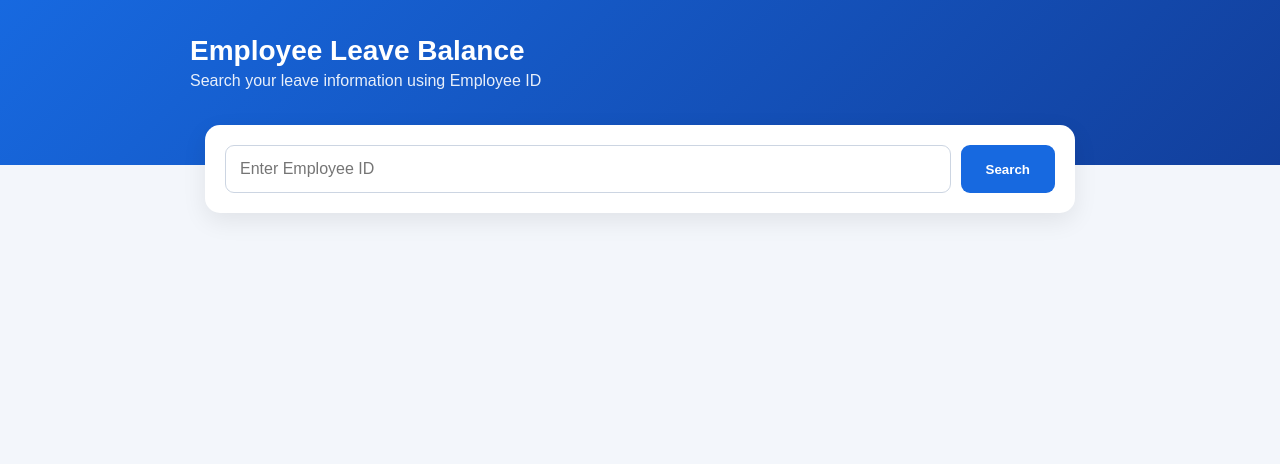
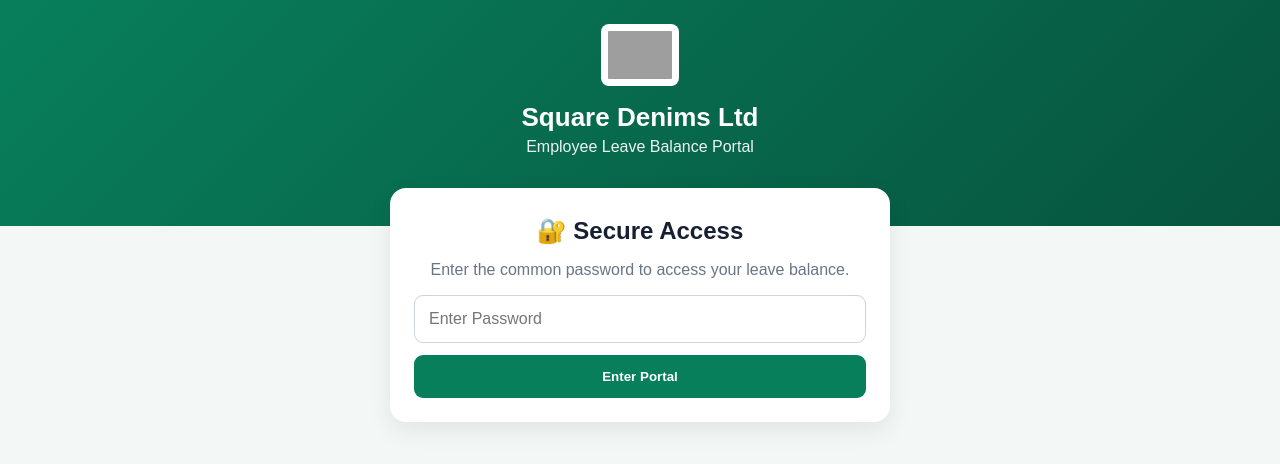
Before and after one commit to mehedihr1680-coder/leave-balance-portal, a Flask app: page / in a window 1280 px wide. Shown: the top 464 px of the page. Run offline with Flask 3, Linux system fonts and the light colour scheme; grey boxes are pictures that could not be loaded.

Commit message:
Update index.html

```diff
--- a/templates/index.html
+++ b/templates/index.html
@@ -3,252 +3,86 @@
 <head>
 <meta charset="utf-8">
 <meta name="viewport" content="width=device-width,initial-scale=1">
-<title>Employee Leave Balance</title>
-
+<title>Square Denims Ltd - Leave Balance</title>
 <style>
 *{box-sizing:border-box}
-
-body{
-margin:0;
-font-family:Arial,Segoe UI,sans-serif;
-background:#f3f6fb;
-color:#172033;
-}
-
-.header{
-background:linear-gradient(135deg,#1769e0,#123f9c);
-color:white;
-padding:30px 20px 70px;
-}
-
-.header-box{
-max-width:900px;
-margin:auto;
-}
-
-.header h1{
-margin:5px 0;
-font-size:28px;
-}
-
-.header p{
-margin:5px 0;
-opacity:.9;
-}
-
-.container{
-max-width:900px;
-margin:-40px auto 40px;
-padding:0 15px;
-}
-
-.search-box{
-background:white;
-padding:20px;
-border-radius:15px;
-box-shadow:0 8px 25px rgba(0,0,0,.08);
-display:flex;
-gap:10px;
-}
-
-.search-box input{
-flex:1;
-padding:14px;
-font-size:16px;
-border:1px solid #ccd5e2;
-border-radius:9px;
-}
-
-.search-box button{
-padding:14px 25px;
-background:#1769e0;
-color:white;
-border:0;
-border-radius:9px;
-font-weight:bold;
-cursor:pointer;
-}
-
-#out{
-margin-top:20px;
-}
-
-.profile{
-background:white;
-border-radius:15px;
-padding:22px;
-box-shadow:0 8px 25px rgba(0,0,0,.07);
-margin-bottom:18px;
-}
-
-.profile h2{
-margin:0 0 12px;
-font-size:25px;
-}
-
-.profile-info{
-display:grid;
-grid-template-columns:repeat(3,1fr);
-gap:12px;
-}
-
-.info-box{
-background:#f5f8fc;
-padding:14px;
-border-radius:10px;
-}
-
-.info-label{
-font-size:12px;
-color:#697586;
-font-weight:bold;
-margin-bottom:5px;
-text-transform:uppercase;
-}
-
-.info-value{
-font-size:16px;
-font-weight:bold;
-}
-
-.summary{
-display:grid;
-grid-template-columns:repeat(3,1fr);
-gap:15px;
-margin-bottom:18px;
-}
-
-.summary-box{
-background:white;
-padding:20px;
-border-radius:15px;
-box-shadow:0 8px 25px rgba(0,0,0,.07);
-text-align:center;
-}
-
-.summary-title{
-font-size:13px;
-color:#697586;
-font-weight:bold;
-text-transform:uppercase;
-}
-
-.summary-number{
-font-size:30px;
-font-weight:bold;
-margin-top:8px;
-color:#1769e0;
-}
-
-.table-box{
-background:white;
-border-radius:15px;
-box-shadow:0 8px 25px rgba(0,0,0,.07);
-overflow:hidden;
-}
-
-.table-title{
-padding:20px;
-font-size:20px;
-font-weight:bold;
-border-bottom:1px solid #e5e9ef;
-}
-
-.table-scroll{
-overflow-x:auto;
-}
-
-table{
-width:100%;
-border-collapse:collapse;
-}
-
-th{
-background:#f5f7fa;
-padding:15px;
-text-align:left;
-font-size:13px;
-color:#536174;
-}
-
-td{
-padding:15px;
-border-top:1px solid #edf0f4;
-}
-
-.center{
-text-align:center;
-}
-
-.type{
-font-weight:bold;
-color:#1769e0;
-}
-
-.balance{
-font-weight:bold;
-color:#1769e0;
-}
-
-.error{
-background:#fff1f0;
-color:#b42318;
-padding:15px;
-border-radius:10px;
-}
-
-.empty{
-background:white;
-padding:25px;
-border-radius:12px;
-text-align:center;
-}
-
+body{margin:0;font-family:Arial,Segoe UI,sans-serif;background:#f3f7f5;color:#172033}
+.header{background:linear-gradient(135deg,#087f5b,#07543e);color:white;padding:24px 20px 65px}
+.header-box{max-width:900px;margin:auto;text-align:center}
+.logo{height:62px;width:auto;background:white;padding:7px;border-radius:8px;margin-bottom:8px}
+.header h1{margin:4px 0;font-size:26px}
+.header p{margin:5px 0;opacity:.92}
+.container{max-width:900px;margin:-38px auto 40px;padding:0 15px}
+.card{background:white;padding:24px;border-radius:16px;box-shadow:0 8px 25px rgba(0,0,0,.08)}
+.gate{text-align:center;max-width:500px;margin:auto}
+.gate h2{margin:5px 0 8px}
+.gate p{color:#697586}
+input{width:100%;padding:14px;font-size:16px;border:1px solid #ccd5e2;border-radius:9px;outline:none}
+button{padding:14px 24px;background:#087f5b;color:white;border:0;border-radius:9px;font-weight:bold;cursor:pointer}
+button:hover{opacity:.92}
+.primary{width:100%;margin-top:12px}
+.error{background:#fff1f0;color:#b42318;padding:14px;border-radius:10px;margin-top:12px}
+.empty{background:white;padding:25px;border-radius:12px;text-align:center}
+.search-box{background:white;padding:20px;border-radius:15px;box-shadow:0 8px 25px rgba(0,0,0,.08);display:flex;gap:10px}
+.search-box input{flex:1}
+.search-box button{min-width:110px}
+.top-actions{display:flex;justify-content:flex-end;margin:0 0 12px}
+.lock{background:#536174;padding:9px 15px;font-size:13px}
+#out{margin-top:20px}
+.profile{background:white;border-radius:15px;padding:22px;box-shadow:0 8px 25px rgba(0,0,0,.07);margin-bottom:18px}
+.profile h2{margin:0 0 12px;font-size:22px}
+.profile-info{display:grid;grid-template-columns:repeat(3,1fr);gap:12px}
+.info-box{background:#f2f8f5;padding:14px;border-radius:10px}
+.info-label{font-size:12px;color:#697586;font-weight:bold;margin-bottom:5px;text-transform:uppercase}
+.info-value{font-size:16px;font-weight:bold}
+.summary{display:grid;grid-template-columns:repeat(3,1fr);gap:15px;margin-bottom:18px}
+.summary-box{background:white;padding:20px;border-radius:15px;box-shadow:0 8px 25px rgba(0,0,0,.07);text-align:center}
+.summary-title{font-size:13px;color:#697586;font-weight:bold;text-transform:uppercase}
+.summary-number{font-size:30px;font-weight:bold;margin-top:8px;color:#087f5b}
+.table-box{background:white;border-radius:15px;box-shadow:0 8px 25px rgba(0,0,0,.07);overflow:hidden}
+.table-title{padding:20px;font-size:20px;font-weight:bold;border-bottom:1px solid #e5e9ef}
+.table-scroll{overflow-x:auto}
+table{width:100%;border-collapse:collapse}
+th{background:#f5f7fa;padding:15px;text-align:left;font-size:13px;color:#536174}
+td{padding:15px;border-top:1px solid #edf0f4}
+.center{text-align:center}
+.type{font-weight:bold;color:#087f5b}
+.balance{font-weight:bold;color:#087f5b}
+.hidden{display:none}
 @media(max-width:650px){
-
-.header h1{
-font-size:23px;
-}
-
-.search-box{
-flex-direction:column;
-}
-
-.search-box input,
-.search-box button{
-width:100%;
-}
-
-.profile-info{
-grid-template-columns:1fr;
-}
-
-.summary{
-grid-template-columns:1fr;
-}
-
-.table-box{
-overflow:hidden;
-}
-
-table{
-min-width:650px;
-}
-
+.header h1{font-size:22px}
+.search-box{flex-direction:column}
+.search-box input,.search-box button{width:100%}
+.profile-info,.summary{grid-template-columns:1fr}
+table{min-width:650px}
 }
 </style>
 </head>
-
 <body>
 
 <div class="header">
 <div class="header-box">
-<h1>Employee Leave Balance</h1>
-<p>Search your leave information using Employee ID</p>
+<img class="logo" src="/static/square_logo.png" alt="SQUARE">
+<h1>Square Denims Ltd</h1>
+<p>Employee Leave Balance Portal</p>
 </div>
 </div>
 
 <div class="container">
+
+<div id="gate" class="card gate">
+<h2>🔐 Secure Access</h2>
+<p>Enter the common password to access your leave balance.</p>
+<input id="password" type="password" placeholder="Enter Password">
+<button class="primary" onclick="unlock()">Enter Portal</button>
+<div id="gateError"></div>
+</div>
+
+<div id="portal" class="hidden">
+
+<div class="top-actions">
+<button class="lock" onclick="lockPortal()">🔒 Lock Portal</button>
+</div>
 
 <div class="search-box">
 <input id="id" placeholder="Enter Employee ID">
@@ -256,271 +90,115 @@
 </div>
 
 <div id="out"></div>
+</div>
 
 </div>
 
 <script>
-
 function e(s){
 return String(s ?? '').replace(/[&<>"']/g,m=>({
-'&':'&amp;',
-'<':'&lt;',
-'>':'&gt;',
-'"':'&quot;',
-"'":'&#39;'
+'&':'&amp;','<':'&lt;','>':'&gt;','"':'&quot;',"'":'&#39;'
 }[m]));
 }
 
-function cleanKey(k){
-return String(k).trim().toUpperCase().replace(/\s+/g,'_');
-}
+function cleanKey(k){return String(k).trim().toUpperCase().replace(/\s+/g,'_');}
 
 const names={
-CL:'Casual Leave',
-SL:'Sick Leave',
-EL:'Earned Leave',
-LWP:'Leave Without Pay',
-AL:'Annual Leave',
-ML:'Medical Leave',
-OL:'Other Leave',
-PL:'Privilege Leave',
-MPL:'Maternity Leave',
-BL:'Bereavement Leave'
+CL:'Casual Leave',SL:'Sick Leave',EL:'Earned Leave',LWP:'Leave Without Pay',
+AL:'Annual Leave',ML:'Medical Leave',OL:'Other Leave',PL:'Privilege Leave',
+MPL:'Maternity Leave',BL:'Bereavement Leave'
 };
 
 function leaveRows(emp){
-
-const keys=Object.keys(emp);
-const rows=[];
-const bases=[];
-
+const keys=Object.keys(emp),rows=[],bases=[];
 keys.forEach(k=>{
-
 const m=cleanKey(k).match(/^(.+?)_(TOTAL|AVAILED|TAKEN|BALANCE)$/);
-
-if(m && !bases.includes(m[1])){
-bases.push(m[1]);
-}
-
+if(m&&!bases.includes(m[1]))bases.push(m[1]);
 });
-
 bases.forEach(base=>{
-
-const find=suffix=>
-keys.find(k=>cleanKey(k)===base+'_'+suffix);
-
-const total=find('TOTAL');
-const taken=find('AVAILED')||find('TAKEN');
-const bal=find('BALANCE');
-
+const find=suffix=>keys.find(k=>cleanKey(k)===base+'_'+suffix);
+const total=find('TOTAL'),taken=find('AVAILED')||find('TAKEN'),bal=find('BALANCE');
 if(total||taken||bal){
-
 let type=base.replace(/_/g,' ');
 let name=names[base]||type;
-
-rows.push({
-type,
-name,
-total:emp[total]??'',
-taken:emp[taken]??'',
-balance:emp[bal]??''
+rows.push({type,name,total:emp[total]??'',taken:emp[taken]??'',balance:emp[bal]??''});
+}
 });
-
-}
-
-});
-
 return rows;
 }
 
+async function unlock(){
+const p=document.getElementById('password').value.trim();
+const er=document.getElementById('gateError');
+er.innerHTML='';
+if(!p){er.innerHTML='<div class="error">Please enter the password.</div>';return;}
+try{
+const r=await fetch('/api/access',{
+method:'POST',
+headers:{'Content-Type':'application/json'},
+body:JSON.stringify({password:p})
+});
+const d=await r.json();
+if(!r.ok){er.innerHTML='<div class="error">'+e(d.error||'Wrong password')+'</div>';return;}
+document.getElementById('gate').classList.add('hidden');
+document.getElementById('portal').classList.remove('hidden');
+document.getElementById('password').value='';
+document.getElementById('id').focus();
+}catch(err){
+er.innerHTML='<div class="error">Unable to connect to the server. Please try again.</div>';
+}
+}
+
+async function lockPortal(){
+await fetch('/api/access/logout',{method:'POST'});
+document.getElementById('portal').classList.add('hidden');
+document.getElementById('gate').classList.remove('hidden');
+document.getElementById('out').innerHTML='';
+document.getElementById('id').value='';
+document.getElementById('password').focus();
+}
+
 async function go(){
-
 const id=document.getElementById('id').value.trim();
 const o=document.getElementById('out');
-
-if(!id){
-
-o.innerHTML='<div class="empty">Please enter an Employee ID.</div>';
-
-return;
-}
-
+if(!id){o.innerHTML='<div class="empty">Please enter an Employee ID.</div>';return;}
 o.innerHTML='<div class="empty">Searching...</div>';
-
 try{
-
 const r=await fetch('/api/search?employee_id='+encodeURIComponent(id));
 const d=await r.json();
-
-if(!r.ok){
-
-o.innerHTML='<div class="error">'+
-e(d.error||'Employee ID not found')+
-'</div>';
-
-return;
-}
-
-const emp=d.employee||{};
-const rows=leaveRows(emp);
-
+if(!r.ok){o.innerHTML='<div class="error">'+e(d.error||'Employee ID not found')+'</div>';return;}
+const emp=d.employee||{},rows=leaveRows(emp);
 const name=emp.NAME||emp.Name||'Employee';
 const des=emp.DESIGNATION||emp.Designation||'';
 const eid=emp.ID||id;
-
-let total=0;
-let taken=0;
-let balance=0;
-
+let total=0,taken=0,balance=0;
 rows.forEach(x=>{
-
 total+=Number(String(x.total).replace(/,/g,''))||0;
 taken+=Number(String(x.taken).replace(/,/g,''))||0;
 balance+=Number(String(x.balance).replace(/,/g,''))||0;
-
 });
-
 let table='';
-
 if(rows.length){
-
-table=`
-<div class="table-box">
-
-<div class="table-title">
-Leave Summary
-</div>
-
-<div class="table-scroll">
-
-<table>
-
-<thead>
-
-<tr>
-<th>Type</th>
-<th>Leave Name</th>
-<th class="center">Total Leave</th>
-<th class="center">Leave Taken</th>
-<th class="center">Leave Balance</th>
-</tr>
-
-</thead>
-
-<tbody>
-
-${rows.map(x=>`
-
-<tr>
-
-<td class="type">${e(x.type)}</td>
-
-<td>${e(x.name)}</td>
-
-<td class="center">${e(x.total)}</td>
-
-<td class="center">${e(x.taken)}</td>
-
-<td class="center balance">${e(x.balance)}</td>
-
-</tr>
-
-`).join('')}
-
-</tbody>
-
-</table>
-
-</div>
-</div>
-`;
-
+table=`<div class="table-box"><div class="table-title">Leave Summary</div><div class="table-scroll">
+<table><thead><tr><th>Type</th><th>Leave Name</th><th class="center">Total Leave</th><th class="center">Leave Taken</th><th class="center">Leave Balance</th></tr></thead>
+<tbody>${rows.map(x=>`<tr><td class="type">${e(x.type)}</td><td>${e(x.name)}</td><td class="center">${e(x.total)}</td><td class="center">${e(x.taken)}</td><td class="center balance">${e(x.balance)}</td></tr>`).join('')}</tbody>
+</table></div></div>`;
+}
+o.innerHTML=`<div class="profile"><h2>Employee Information</h2><div class="profile-info">
+<div class="info-box"><div class="info-label">Name</div><div class="info-value">${e(name)}</div></div>
+<div class="info-box"><div class="info-label">Designation</div><div class="info-value">${e(des)}</div></div>
+<div class="info-box"><div class="info-label">Employee ID</div><div class="info-value">${e(eid)}</div></div>
+</div></div>
+<div class="summary">
+<div class="summary-box"><div class="summary-title">Total Leave</div><div class="summary-number">${total}</div></div>
+<div class="summary-box"><div class="summary-title">Leave Taken</div><div class="summary-number">${taken}</div></div>
+<div class="summary-box"><div class="summary-title">Leave Balance</div><div class="summary-number">${balance}</div></div>
+</div>${table}`;
+}catch(err){o.innerHTML='<div class="error">Unable to connect to the server. Please try again.</div>';}
 }
 
-o.innerHTML=`
-
-<div class="profile">
-
-<h2>Employee Information</h2>
-
-<div class="profile-info">
-
-<div class="info-box">
-
-<div class="info-label">Name</div>
-
-<div class="info-value">${e(name)}</div>
-
-</div>
-
-<div class="info-box">
-
-<div class="info-label">Designation</div>
-
-<div class="info-value">${e(des)}</div>
-
-</div>
-
-<div class="info-box">
-
-<div class="info-label">Employee ID</div>
-
-<div class="info-value">${e(eid)}</div>
-
-</div>
-
-</div>
-
-</div>
-
-<div class="summary">
-
-<div class="summary-box">
-
-<div class="summary-title">Total Leave</div>
-
-<div class="summary-number">${total}</div>
-
-</div>
-
-<div class="summary-box">
-
-<div class="summary-title">Leave Taken</div>
-
-<div class="summary-number">${taken}</div>
-
-</div>
-
-<div class="summary-box">
-
-<div class="summary-title">Leave Balance</div>
-
-<div class="summary-number">${balance}</div>
-
-</div>
-
-</div>
-
-${table}
-
-`;
-
-}catch(err){
-
-o.innerHTML=
-'<div class="error">Unable to connect to the server. Please try again.</div>';
-
-}
-
-}
-
-document.getElementById('id').addEventListener('keydown',x=>{
-
-if(x.key==='Enter') go();
-
-});
-
+document.getElementById('password').addEventListener('keydown',x=>{if(x.key==='Enter')unlock();});
+document.getElementById('id').addEventListener('keydown',x=>{if(x.key==='Enter')go();});
 </script>
-
 </body>
 </html>
```
